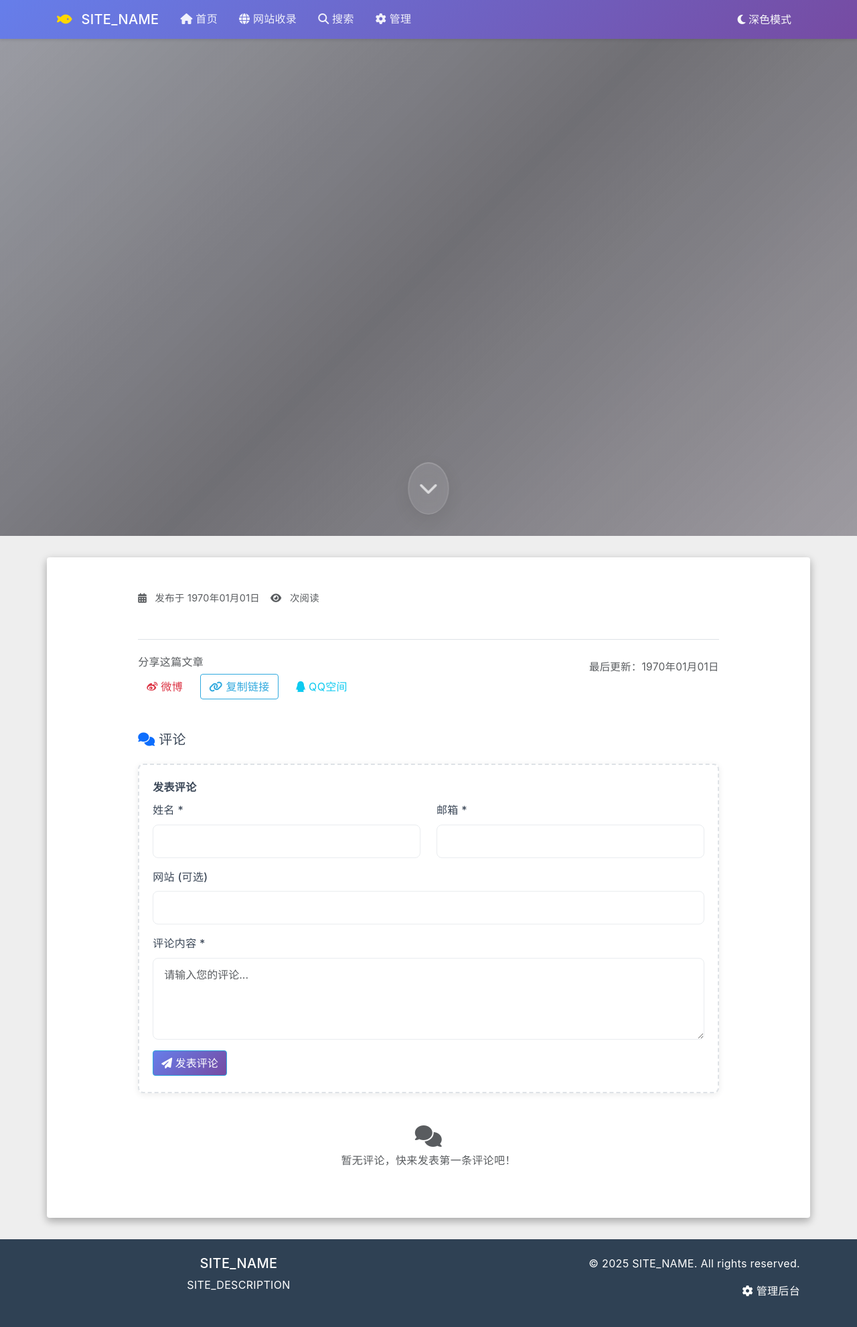
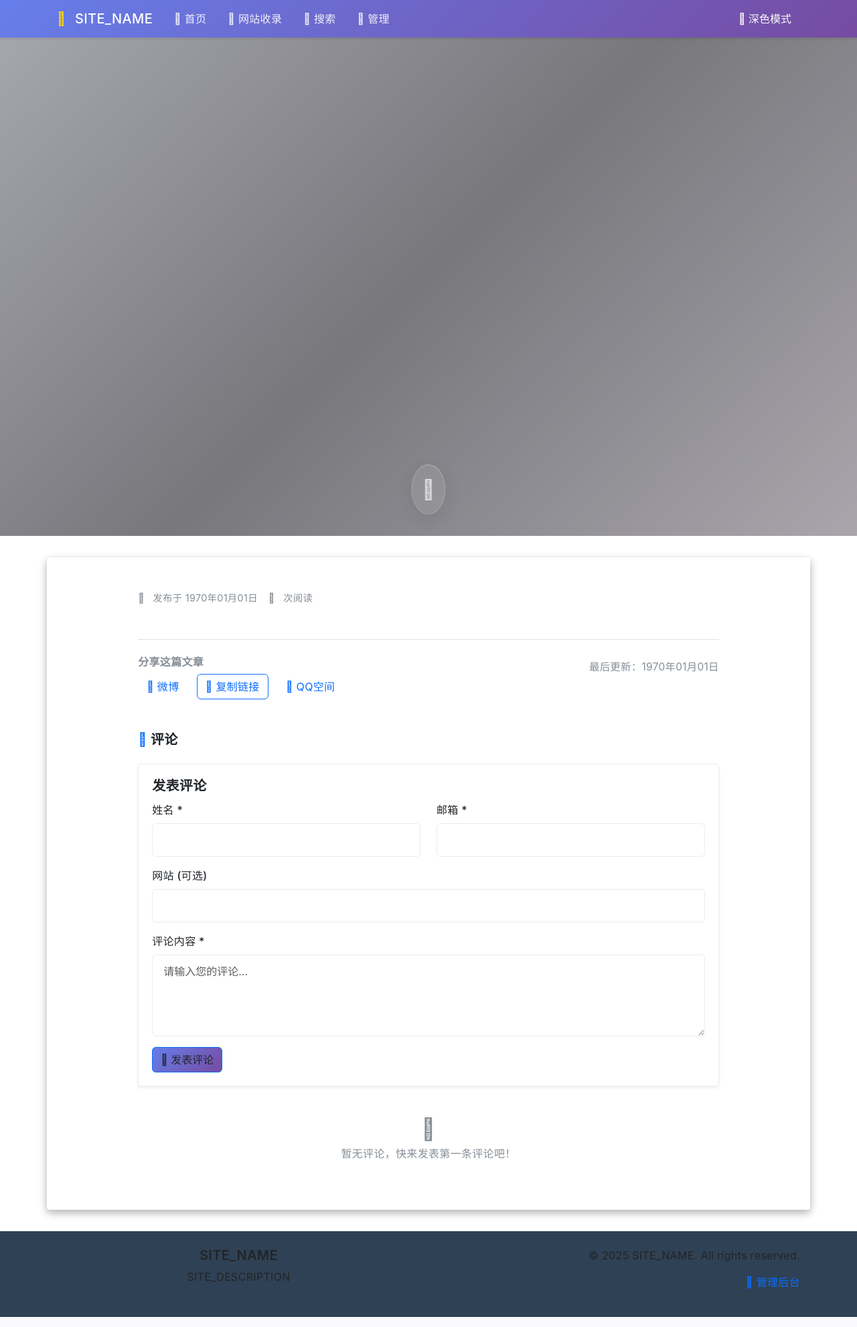
Before and after one commit to ShourGG/boke, a PHP site: template app/views/post/show.php in a window 1280 px wide. Shown: the whole page at 67% size. Run offline with PHP 8.4, Linux system fonts and the light colour scheme; the template is opened without the code that fills it, so the values that code supplies are empty; some libraries are stand-ins or nearby versions.

Commit message:
Typography & Card Design Fix: 符合常规Web设计标准
TYPOGRAPHY FIXES:
- 重置为系统标准字体 (Apple System, Segoe UI, Roboto)
- 修复字体权重和颜色为常规Web标准
- 标准化标题层次和段落样式
- 移除过度装饰的字体效果

CARD DESIGN NORMALIZATION:
- 重置卡片为Bootstrap标准样式
- 修复卡片背景色为纯白色
- 标准化边框、阴影和圆角
- 移除过度的hover动画效果
- 修复卡片头部和内容区域颜色

COLOR SCHEME STANDARDIZATION:
- 使用标准的文本颜色 (#212529, #6c757d)
- 标准化链接颜色为Bootstrap蓝色
- 修复按钮颜色为常规设计
- 统一表单元素样式

ACCESSIBILITY IMPROVEMENTS:
- 提高文本对比度
- 标准化字体大小和行高
- 改善响应式字体缩放
- 确保所有文本可读性

现在网站的字体和卡片设计符合常规Web设计标准，提供更好的用户体验。

```diff
--- a/app/views/layouts/main.php
+++ b/app/views/layouts/main.php
@@ -26,6 +26,9 @@
 
     <!-- UI增强样式 -->
     <link rel="stylesheet" href="<?= SITE_URL ?>/public/css/ui-enhancements.css">
+
+    <!-- 字体和卡片设计修复 (最后加载以确保优先级) -->
+    <link rel="stylesheet" href="<?= SITE_URL ?>/public/css/typography-fix.css">
 
     <!-- SEO Meta Tags -->
     <meta property="og:title" content="<?= isset($title) ? htmlspecialchars($title) : SITE_NAME ?>">
--- /dev/null
+++ b/public/css/typography-fix.css
@@ -0,0 +1,267 @@
+/**
+ * Typography and Card Design Fix
+ * 修复字体和卡片设计，符合常规Web设计标准
+ */
+
+/* ===== 重置字体为常规设计 ===== */
+:root {
+    /* 常规颜色变量 */
+    --text-primary: #212529;
+    --text-secondary: #6c757d;
+    --text-muted: #868e96;
+    --bg-body: #ffffff;
+    --bg-secondary: #f8f9fa;
+    --border-light: #dee2e6;
+    --border-color: #e9ecef;
+
+    /* 常规字体设置 */
+    --font-family-base: -apple-system, BlinkMacSystemFont, "Segoe UI", Roboto, "Helvetica Neue", Arial, sans-serif;
+    --font-size-base: 1rem;
+    --line-height-base: 1.5;
+    --font-weight-normal: 400;
+    --font-weight-medium: 500;
+    --font-weight-semibold: 600;
+    --font-weight-bold: 700;
+}
+
+/* ===== 基础字体重置 ===== */
+body {
+    font-family: var(--font-family-base) !important;
+    font-size: var(--font-size-base);
+    line-height: var(--line-height-base);
+    color: var(--text-primary) !important;
+    background-color: var(--bg-body) !important;
+    font-weight: var(--font-weight-normal);
+}
+
+/* ===== 标题字体修复 ===== */
+h1, h2, h3, h4, h5, h6,
+.h1, .h2, .h3, .h4, .h5, .h6 {
+    font-family: var(--font-family-base) !important;
+    font-weight: var(--font-weight-semibold) !important;
+    color: var(--text-primary) !important;
+    line-height: 1.2;
+    margin-bottom: 0.5rem;
+}
+
+h1, .h1 { font-size: 2.5rem; }
+h2, .h2 { font-size: 2rem; }
+h3, .h3 { font-size: 1.75rem; }
+h4, .h4 { font-size: 1.5rem; }
+h5, .h5 { font-size: 1.25rem; }
+h6, .h6 { font-size: 1rem; }
+
+/* ===== 段落和文本修复 ===== */
+p {
+    color: var(--text-primary) !important;
+    font-size: var(--font-size-base);
+    line-height: var(--line-height-base);
+    margin-bottom: 1rem;
+}
+
+.text-muted {
+    color: var(--text-muted) !important;
+}
+
+.text-secondary {
+    color: var(--text-secondary) !important;
+}
+
+/* ===== 卡片设计修复 ===== */
+.card {
+    background-color: var(--bg-body) !important;
+    border: 1px solid var(--border-color) !important;
+    border-radius: 0.375rem !important;
+    box-shadow: 0 0.125rem 0.25rem rgba(0, 0, 0, 0.075) !important;
+    transition: box-shadow 0.15s ease-in-out !important;
+    margin-bottom: 1.5rem;
+}
+
+.card:hover {
+    box-shadow: 0 0.5rem 1rem rgba(0, 0, 0, 0.15) !important;
+    transform: none !important; /* 移除过度的动画效果 */
+}
+
+.card-header {
+    background-color: var(--bg-secondary) !important;
+    border-bottom: 1px solid var(--border-color) !important;
+    color: var(--text-primary) !important;
+    font-weight: var(--font-weight-medium) !important;
+    padding: 0.75rem 1.25rem;
+    border-radius: calc(0.375rem - 1px) calc(0.375rem - 1px) 0 0 !important;
+}
+
+.card-header h5,
+.card-header .h5 {
+    color: var(--text-primary) !important;
+    font-weight: var(--font-weight-medium) !important;
+    margin: 0;
+}
+
+.card-body {
+    padding: 1.25rem !important;
+    color: var(--text-primary) !important;
+}
+
+.card-title {
+    color: var(--text-primary) !important;
+    font-weight: var(--font-weight-semibold) !important;
+    font-size: 1.25rem;
+    margin-bottom: 0.75rem;
+}
+
+.card-text {
+    color: var(--text-primary) !important;
+    font-size: var(--font-size-base);
+    line-height: var(--line-height-base);
+    margin-bottom: 1rem;
+}
+
+.card-footer {
+    background-color: var(--bg-secondary) !important;
+    border-top: 1px solid var(--border-color) !important;
+    color: var(--text-secondary) !important;
+    padding: 0.75rem 1.25rem;
+}
+
+/* ===== 链接修复 ===== */
+a {
+    color: #0d6efd !important;
+    text-decoration: none;
+}
+
+a:hover {
+    color: #0a58ca !important;
+    text-decoration: underline;
+}
+
+.card-body a {
+    color: #0d6efd !important;
+}
+
+.card-body a:hover {
+    color: #0a58ca !important;
+}
+
+/* ===== 按钮修复 ===== */
+.btn {
+    font-family: var(--font-family-base) !important;
+    font-weight: var(--font-weight-normal) !important;
+    border-radius: 0.375rem !important;
+    padding: 0.375rem 0.75rem;
+    font-size: var(--font-size-base);
+    line-height: var(--line-height-base);
+}
+
+.btn-primary {
+    background-color: #0d6efd !important;
+    border-color: #0d6efd !important;
+    color: #ffffff !important;
+}
+
+.btn-primary:hover {
+    background-color: #0b5ed7 !important;
+    border-color: #0a58ca !important;
+}
+
+.btn-secondary {
+    background-color: #6c757d !important;
+    border-color: #6c757d !important;
+    color: #ffffff !important;
+}
+
+.btn-outline-primary {
+    color: #0d6efd !important;
+    border-color: #0d6efd !important;
+}
+
+.btn-outline-primary:hover {
+    background-color: #0d6efd !important;
+    border-color: #0d6efd !important;
+    color: #ffffff !important;
+}
+
+/* ===== 表单元素修复 ===== */
+.form-control {
+    font-family: var(--font-family-base) !important;
+    font-size: var(--font-size-base);
+    color: var(--text-primary) !important;
+    background-color: var(--bg-body) !important;
+    border: 1px solid var(--border-color) !important;
+    border-radius: 0.375rem !important;
+}
+
+.form-label {
+    color: var(--text-primary) !important;
+    font-weight: var(--font-weight-medium) !important;
+}
+
+/* ===== 导航栏文字修复 ===== */
+.navbar-nav .nav-link {
+    color: rgba(255, 255, 255, 0.9) !important;
+    font-weight: var(--font-weight-normal) !important;
+}
+
+.navbar-nav .nav-link:hover {
+    color: rgba(255, 255, 255, 1) !important;
+}
+
+/* ===== 面包屑修复 ===== */
+.breadcrumb {
+    background-color: transparent !important;
+    padding: 0;
+    margin-bottom: 1rem;
+}
+
+.breadcrumb-item {
+    color: var(--text-secondary) !important;
+}
+
+.breadcrumb-item.active {
+    color: var(--text-primary) !important;
+}
+
+/* ===== 列表修复 ===== */
+.list-group-item {
+    background-color: var(--bg-body) !important;
+    border: 1px solid var(--border-color) !important;
+    color: var(--text-primary) !important;
+}
+
+.list-group-item:hover {
+    background-color: var(--bg-secondary) !important;
+}
+
+/* ===== 徽章修复 ===== */
+.badge {
+    font-family: var(--font-family-base) !important;
+    font-weight: var(--font-weight-medium) !important;
+}
+
+/* ===== 响应式字体 ===== */
+@media (max-width: 768px) {
+    body {
+        font-size: 0.9rem;
+    }
+
+    h1, .h1 { font-size: 2rem; }
+    h2, .h2 { font-size: 1.75rem; }
+    h3, .h3 { font-size: 1.5rem; }
+    h4, .h4 { font-size: 1.25rem; }
+    h5, .h5 { font-size: 1.1rem; }
+    h6, .h6 { font-size: 1rem; }
+}
+
+/* ===== 确保优先级 ===== */
+.card * {
+    font-family: var(--font-family-base) !important;
+}
+
+.card-body * {
+    color: inherit !important;
+}
+
+/* 重置任何可能的自定义字体 */
+* {
+    font-family: var(--font-family-base) !important;
+}
```
